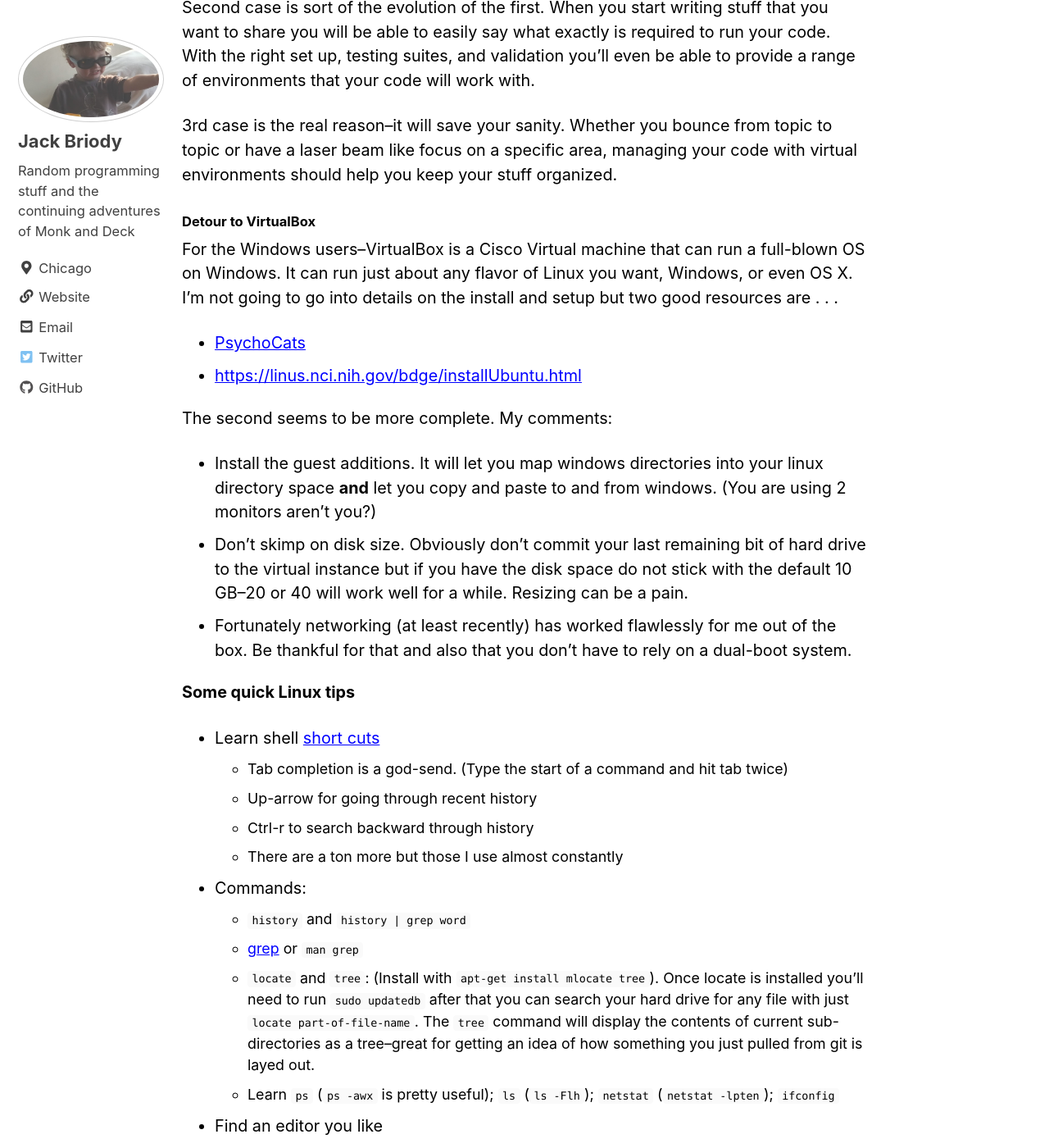
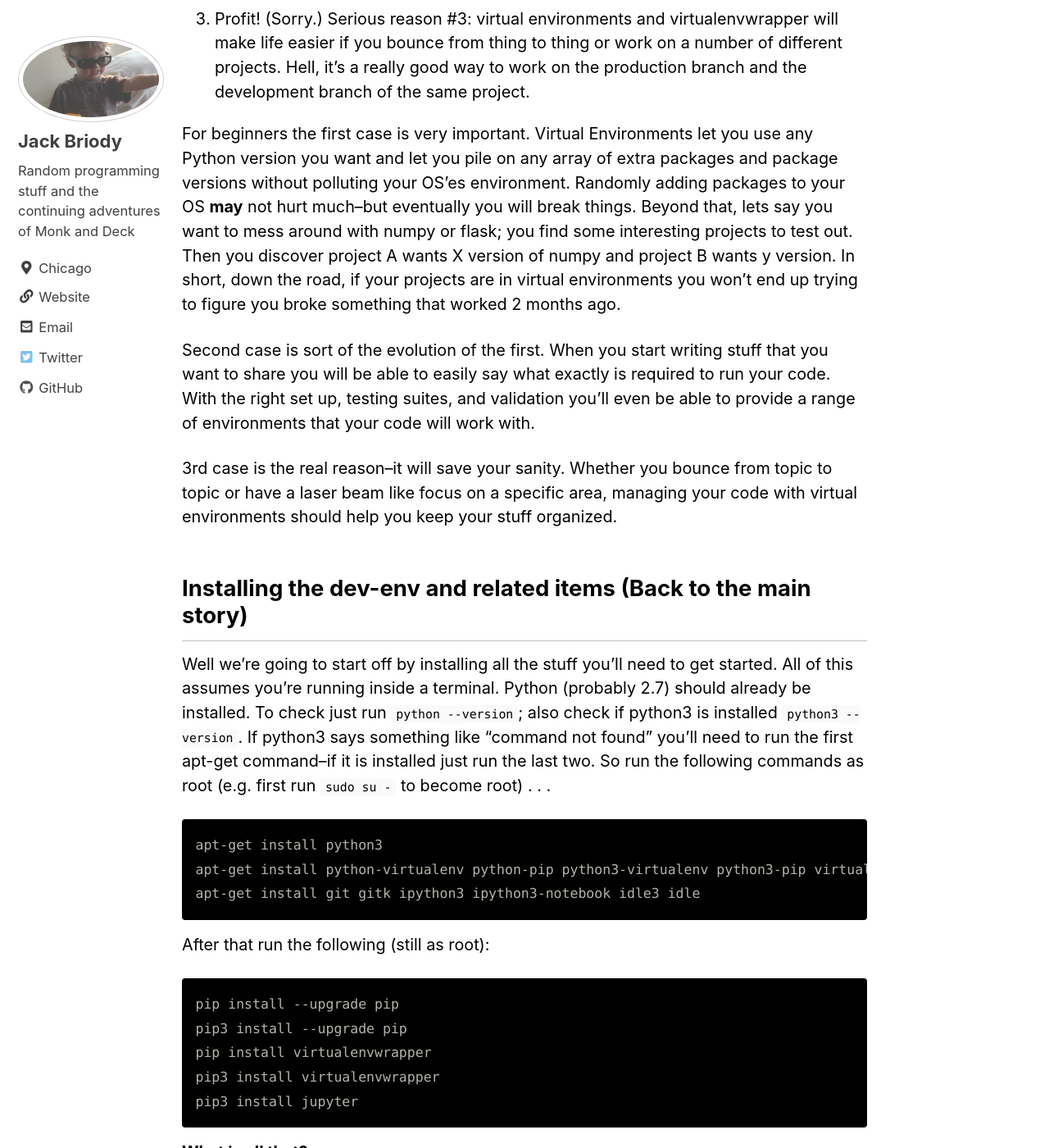
Before and after one commit to jmbriody/jmbriody.github.io, a Jekyll site: the page built from _posts/2018-01-22-python-devenv.markdown, in a window 1280 px wide and 1400 px high, scrolled down 1971 px. Shown: the whole window at 82% size. Built offline with Jekyll 4.4.1, drawn with Linux system fonts in a browser that asks for light colours; nearby versions of some CDN libraries; comment, search, counter and statistics services are not loaded; some of the changed text lies outside the part shown.

Commit message:
Update to devenv' :

````diff
--- a/_posts/2018-01-22-python-devenv.markdown
+++ b/_posts/2018-01-22-python-devenv.markdown
@@ -6,11 +6,16 @@
 tags: python setup
 ---
 ## So you want to do some Python
-This post is pretty much 100% about how I set up my development environments. There are any number of ways to do it but I've personally found using virtualenv and virtualenvwrapper work well for me. Some major **Notes:**
+This post is pretty much 100% about how I set up my development environments. One Python tenet is that **There should be one-- and preferably only one --obvious way to do it**--that may or may not work for how various coders doing many different things like to organize and do there work. However, using virtual environments in some form is a commonly accepted practice. Finding a set up that works for you will save you a lot of headaches.
+
+That said, there are any number of ways to do it and this is what works for me. I rely on **python-virtualenv** and **virtualenvwrapper**. There are at least 2 distinct virtualenv tools for python--venv and virtualenv. You could use either one directly but virtualenvwrapper, as its name probably suggests, provides a nice set of "wrapper" functions that simplify daily tasks. [Python Virtual Envs](http://docs.python-guide.org/en/latest/dev/virtualenvs/)
+
+Some major **Notes:**
 
 1. I mostly use Ubuntu so the examples all use apt-get for the install part. If you're on a different linux with different package manager there will probably be slight changes needed.
-2. If you're on windows and want to also dive into Linux I have a bit of info on setting up Virtual Box. If you're new to both Linux and Python that is a lot to bite off (see #3)
+2. If you're on windows and want to also dive into Linux I'd suggest using Virtual Box--you can install a full linux distro and not have to deal with dual booting. If you're learning linux while learning Python you will be frustrated at times--but you'll develop your google-fu and when you solve that nagging problem you can do a little dance.
 3. **Conda/Anaconda/Miniconda** Conda is potentially a really great option to get started with particularly if your python interests are in the numpy/science area. It also may be a really good option if you are doing more "full stack" stuff as Conda bills it self as a more generalized manager. (As opposed to virtual environments that are really only concerned with python.)
+4. I'm a command line/shell junkie
 
 **Defense of the Notes above**
 
@@ -33,43 +38,17 @@
 
 3rd case is the real reason--it will save your sanity. Whether you bounce from topic to topic or have a laser beam like focus on a specific area, managing your code with virtual environments should help you keep your stuff organized.
 
-#### Detour to VirtualBox
-For the Windows users--VirtualBox is a Cisco Virtual machine that can run a full-blown OS on Windows. It can run just about any flavor of Linux you want, Windows, or even OS X. I'm not going to go into details on the install and setup but two good resources are . . .
-
-* [PsychoCats](http://www.psychocats.net/ubuntu/virtualbox)
-* [https://linus.nci.nih.gov/bdge/installUbuntu.html](https://linus.nci.nih.gov/bdge/installUbuntu.html)
-
-The second seems to be more complete. My comments:
-
-* Install the guest additions. It will let you map windows directories into your linux directory space **and** let you copy and paste to and from windows. (You are using 2 monitors aren't you?)
-* Don't skimp on disk size. Obviously don't commit your last remaining bit of hard drive to the virtual instance but if you have the disk space do not stick with the default 10 GB--20 or 40 will work well for a while. Resizing can be a pain.
-* Fortunately networking (at least recently) has worked flawlessly for me out of the box. Be thankful for that and also that you don't have to rely on a dual-boot system.
-
-**Some quick Linux tips**
-* Learn shell [short cuts](https://www.skorks.com/2009/09/bash-shortcuts-for-maximum-productivity/)
-  * Tab completion is a god-send. (Type the start of a command and hit tab twice)
-  * Up-arrow for going through recent history
-  * Ctrl-r to search backward through history
-  * There are a ton more but those I use almost constantly
-* Commands:
-  * `history` and `history | grep word`
-  * [grep](https://linux.die.net/man/1/grep) or `man grep`
-  * `locate` and `tree`: (Install with `apt-get install mlocate tree`). Once locate is installed you'll need to run `sudo updatedb` after that you can search your hard drive for any file with just `locate part-of-file-name`. The `tree` command will display the contents of current sub-directories as a tree--great for getting an idea of how something you just pulled from git is layed out.
-  * Learn `ps` (`ps -awx` is pretty useful); `ls` (`ls -Flh`); `netstat` (`netstat -lpten`); `ifconfig`
-* Find an editor you like
-* Learn how to use `apt-get` and `apt-cache` from the command line for installing and searching for available software
-* **Total Opinion (unlike everything else I say)**: Try cairo-dock: `apt-get install cairo-dock`; reboot; before logging in hit the little gear above the password box and choose Cairo.
 
 ## Installing the dev-env and related items (Back to the main story)
 Well we're going to start off by installing all the stuff you'll need to get started. All of this assumes you're running inside a terminal. Python (probably 2.7) should already be installed. To check just run `python --version`; also check if python3 is installed `python3 --version`. If python3 says something like "command not found" you'll need to run the first apt-get command--if it is installed just run the last two. So run the following commands as root (e.g. first run `sudo su -` to become root) . . .
 
-`apt-get install python3`
+```
+apt-get install python3
+apt-get install python-virtualenv python-pip python3-virtualenv python3-pip virtualenv
+apt-get install git gitk ipython3 ipython3-notebook idle3 idle
+```
+After that run the following (still as root):
 
-`apt-get install python-virtualenv python-pip python3-virtualenv python3-pip virtualenv`
-
-`apt-get install git gitk ipython3 ipython3-notebook idle3 idle`
-
-After that run the following (still as root):
 
 ```
 pip install --upgrade pip
@@ -175,7 +154,9 @@
 This essentially reverses the items from postactivate. The commented lines would kill the notebook server if you are running it. The uncommented line sets the "cd" command back to normal.
 
 ## . . . and we're done
-So, that is it, virtualenv and virtualenvwrapper are now ready to go. Now, how to use it.
+So, that is it, virtualenv and virtualenvwrapper are now ready to go.
+
+## But wait, there is more . . .
 
 First just type `vw` (we created vw as an alias for the rather long `virtualenvwrapper` command in our .bashrc). It will show you the commands available--most of these are also rather long and you don't need to remember them. Just type `vw` at any time to get the list. You also probably won't be using them a whole lot but they are really useful when you do need them. And when you do, the "TAB" key is your best friend.
 
````
